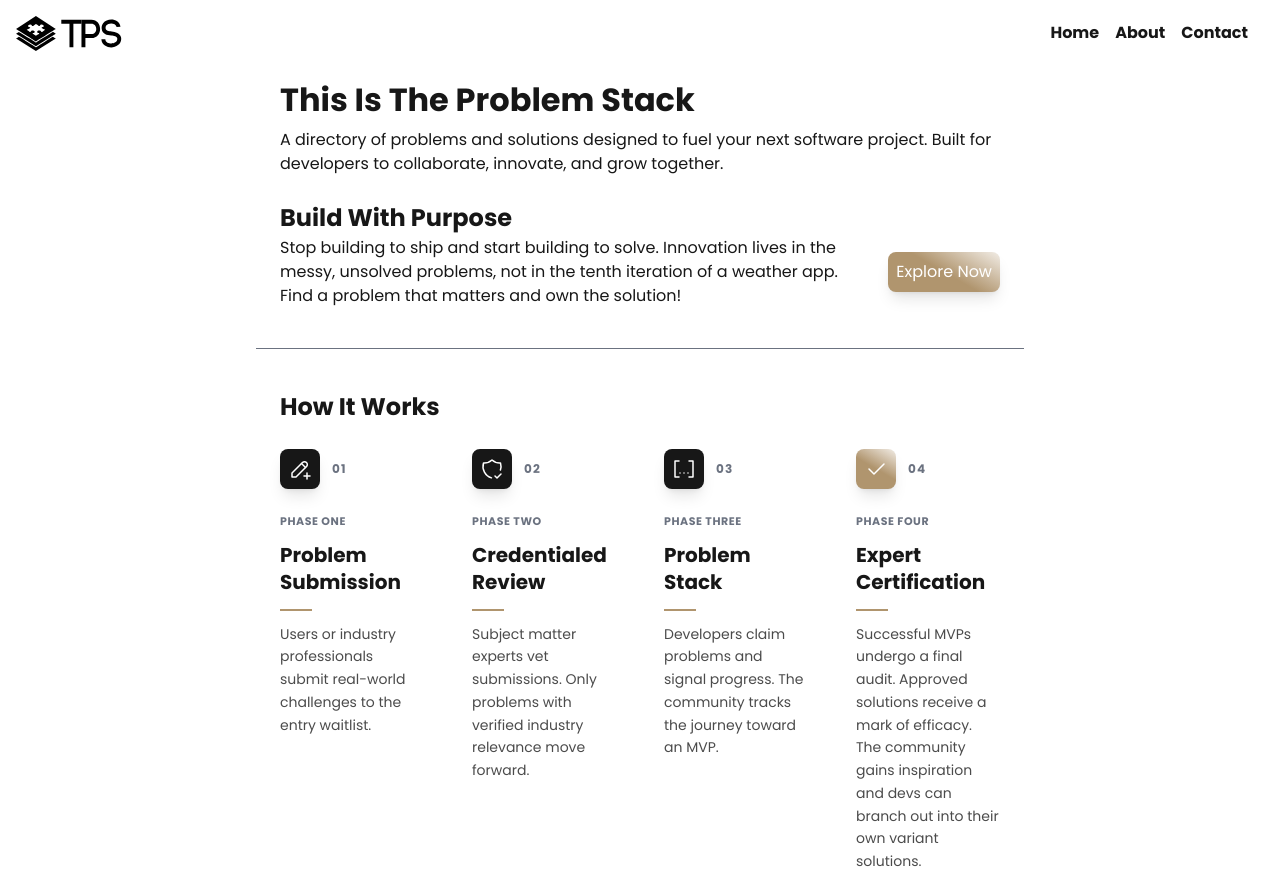
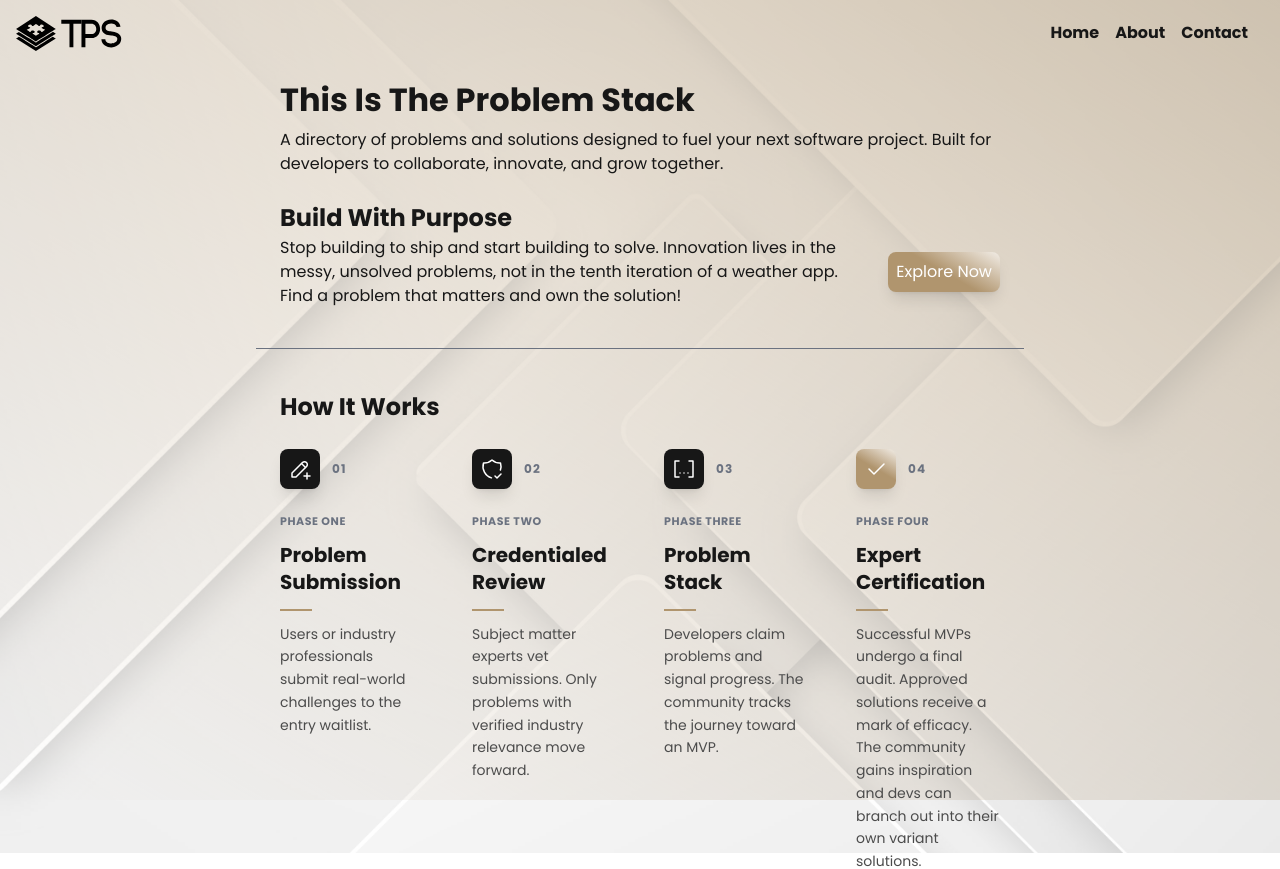
Before and after one commit to Aendoarphin/theproblemstack, a Next.js app: page / in a window 1280 px wide. Shown: the top 869 px of the page. Built offline with nearby package versions, Linux system fonts and the light colour scheme.

Commit message:
add new bg

```diff
--- a/app/page.tsx
+++ b/app/page.tsx
@@ -4,10 +4,20 @@ import {
   IconBracketsContain,
   IconCheck,
 } from "@tabler/icons-react";
+import Image from "next/image";
 
 export default function RootPage() {
   return (
     <div className="flex flex-col min-h-screen">
+      <div className="fixed top-0 opacity-50 bottom-0 w-full -z-1 bg-linear-30 from-transparent to-primary">
+        <Image
+          src="/modern-bg.jpg"
+          alt="hero"
+          width={1920}
+          height={1080}
+          className="object-cover grayscale-100 mix-blend-multiply dark:brightness-40"
+        />
+      </div>
       <main>
         {/* hero */}
         <section className="mt-20 h-1/2 px-6 max-w-2xl md:w-3xl lg:max-w-6xl mx-auto flex flex-col">
--- a/components/Header.tsx
+++ b/components/Header.tsx
@@ -10,8 +10,8 @@ function Header() {
   const [visible, setVisible] = useState(false);
   return (
     <header className="w-full p-4 inline-flex items-center fixed top-0 z-2">
-      <div id="brand-container">
-        <Image src="/brand-logo-black.svg" className="dark:invert" alt="Logo" width={120} height={40} onClick={() => redirect("/")} />
+      <div id="brand-container" className="cursor-pointer" onClick={() => redirect("/")}>
+        <Image src="/brand-logo-black.svg" className="dark:invert" alt="Logo" width={120} height={40} />
       </div>
       <div
         className="inline-flex sm:hidden ml-auto items-center gap-2 font-semibold"
--- a/package.json
+++ b/package.json
@@ -12,8 +12,8 @@
     "@clerk/nextjs": "^6.36.5",
     "@tabler/icons-react": "^3.36.0",
     "next": "16.0.10",
-    "react": "19.2.1",
-    "react-dom": "19.2.1"
+    "react": "^19.2.3",
+    "react-dom": "^19.2.3"
   },
   "devDependencies": {
     "@tailwindcss/postcss": "^4",
```
Also changed, not shown: public/modern-bg.jpg (added), 1 other file (tests, documents, lock files or other folders).
